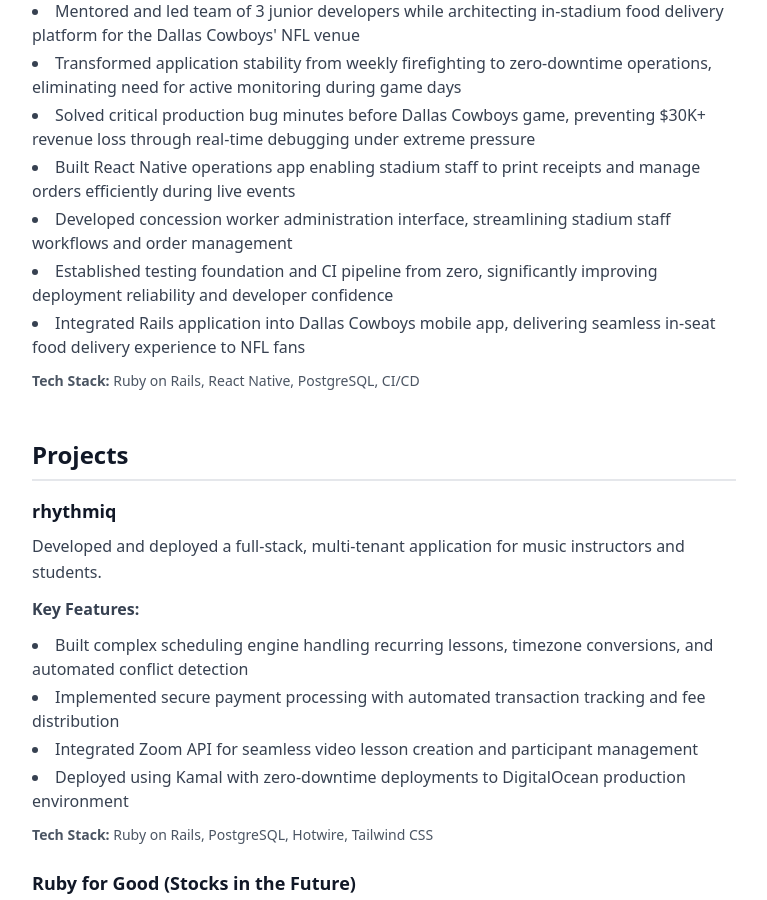
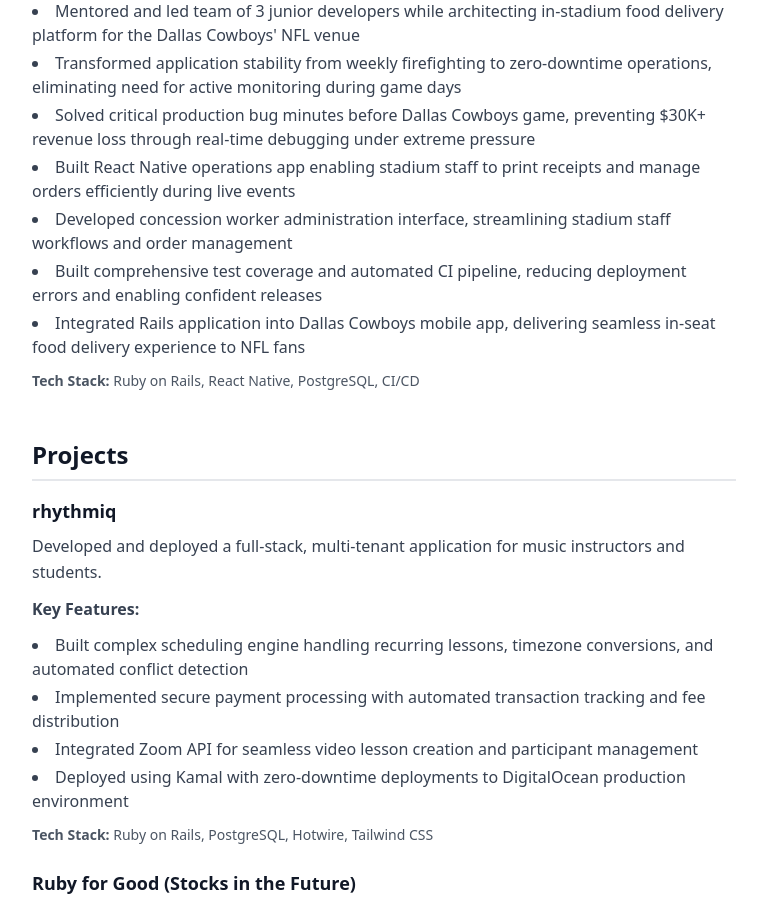
Before and after one commit to Guided-Rails/guided-rails.github.io, a Jekyll site: the page built from index.markdown, in a window 1280 px wide and 900 px high, scrolled down 1328 px. Shown: the whole window, without its empty margins (256-1023 px from the left). Built offline with Jekyll 4.4.1, drawn with Linux system fonts in a browser that asks for light colours; nearby versions of some CDN libraries.

Commit message:
remove repitition

```diff
--- a/_layouts/home.html
+++ b/_layouts/home.html
@@ -77,7 +77,7 @@
           <li>Solved critical production bug minutes before Dallas Cowboys game, preventing $30K+ revenue loss through real-time debugging under extreme pressure</li>
           <li>Built React Native operations app enabling stadium staff to print receipts and manage orders efficiently during live events</li>
           <li>Developed concession worker administration interface, streamlining stadium staff workflows and order management</li>
-          <li>Established testing foundation and CI pipeline from zero, significantly improving deployment reliability and developer confidence</li>
+          <li>Built comprehensive test coverage and automated CI pipeline, reducing deployment errors and enabling confident releases</li>
           <li>Integrated Rails application into Dallas Cowboys mobile app, delivering seamless in-seat food delivery experience to NFL fans</li>
         </ul>
         <p class="text-sm text-gray-600 mt-3">
```
